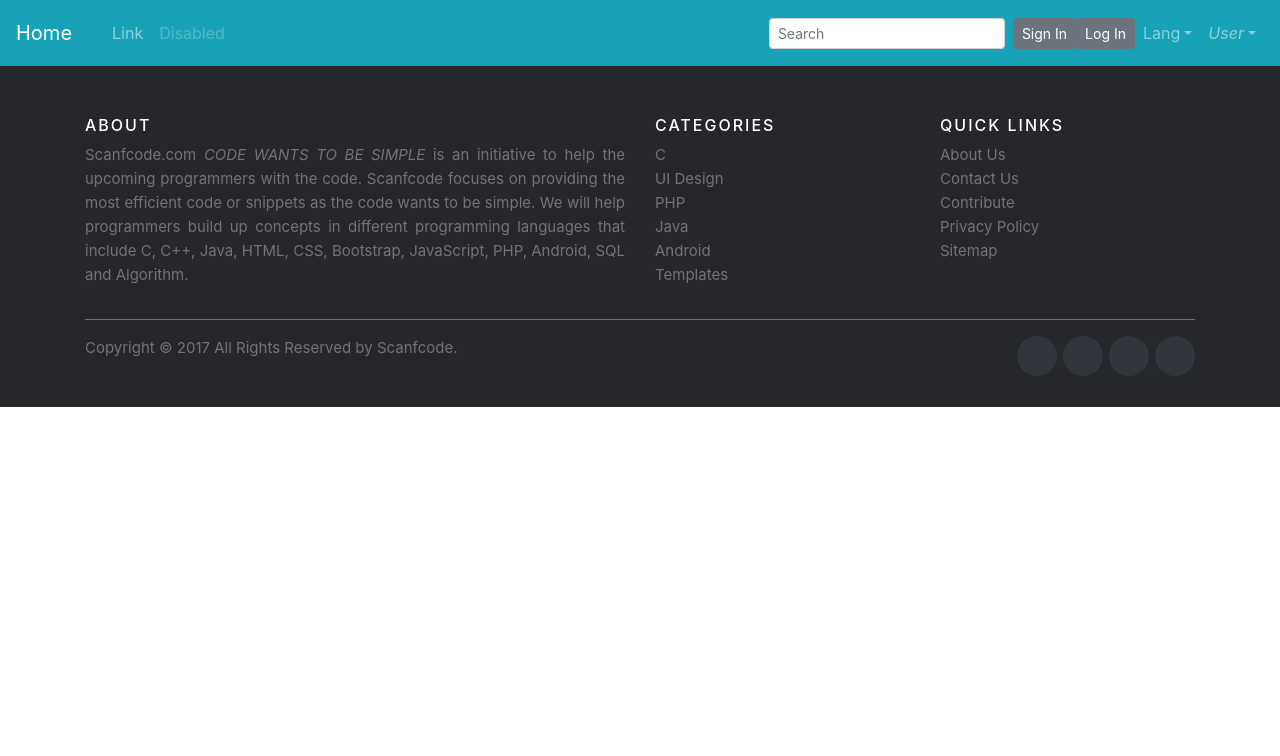
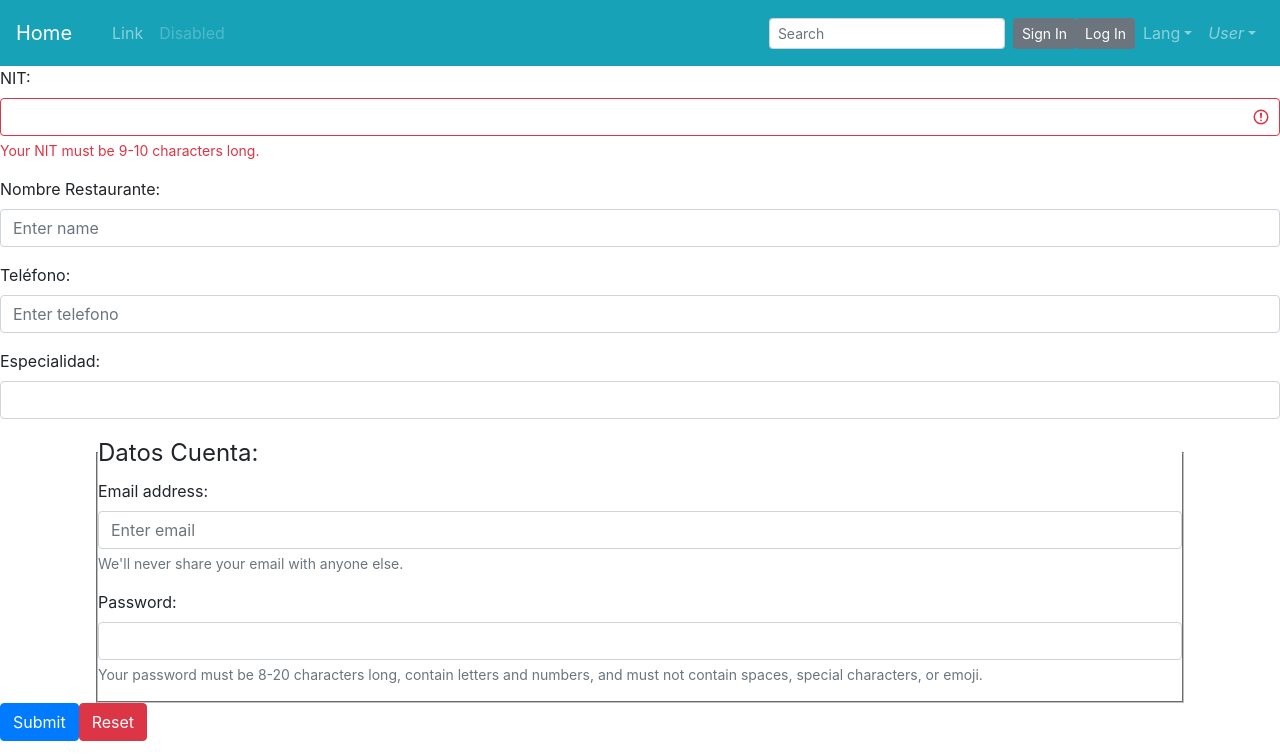
Before and after one commit to ChristianGalindo10/CCD-Front, a Nuxt app: page /sign_in_restaurant in a window 1280 px wide. Shown: the top 756 px of the page. Built offline with nearby package versions, Linux system fonts and the light colour scheme.

Commit message:
Sign in restaurant

```diff
--- a/assets/css/main.scss
+++ b/assets/css/main.scss
@@ -1,3 +1,13 @@
 .nuxt-link-exact-active {
-    color: red;
-  }
+  color: red;
+}
+
+#datosCuenta {
+  border-width: 2px !important;
+  border-style: groove !important;
+  border-color: rgb(192, 192, 192) !important;
+  border-image: initial !important;
+  width: 85%;
+  margin-left: auto;
+  margin-right: auto;
+}
--- /dev/null
+++ b/model/Restaurante.js
@@ -0,0 +1,10 @@
+export default class Restaurante {
+    constructor(nit,nombre,telefono,especialidad,email,password){
+        this.nit = nit;
+        this.nombre = nombre;
+        this.telefono = telefono;
+        this.especialidad = especialidad;
+        this.email = email;
+        this.password = password;
+    }
+}
--- a/pages/sign_in.vue
+++ b/pages/sign_in.vue
@@ -79,7 +79,9 @@ export default {
             // Reset our form values
             this.form.email = ''
             this.form.name = ''
-            this.form.food = null
+            this.form.type = null
+            this.form.celular = null
+            this.form.password = null
             this.form.checked = []
             // Trick to reset/clear native browser form validation state
             this.show = false
--- /dev/null
+++ b/pages/sign_in_restaurant.vue
@@ -0,0 +1,114 @@
+<template>
+  <div>
+    <b-form @submit="onSubmit" @reset="onReset" v-if="show">
+      <b-form-group id="input-group-1" label="NIT:" label-for="input-1">
+        <b-form-input v-model="form.nit" :state="validation" id="input-1" @keypress="onlyNumber" required>
+        </b-form-input>
+        <b-form-invalid-feedback :state="validation">
+          Your NIT must be 9-10 characters long.
+        </b-form-invalid-feedback>
+        <b-form-valid-feedback :state="validation">
+          Looks Good.
+        </b-form-valid-feedback>
+      </b-form-group>
+
+      <b-form-group id="input-group-2" label="Nombre Restaurante:" label-for="input-2">
+        <b-form-input id="input-2" v-model="form.name" placeholder="Enter name" required></b-form-input>
+      </b-form-group>
+
+      <b-form-group id="input-group-3" label="Teléfono:" label-for="input-3">
+        <b-form-input id="input-3" v-model="form.telefono" placeholder="Enter telefono" @keypress="onlyNumber" required>
+        </b-form-input>
+      </b-form-group>
+
+      <b-form-group id="input-group-4" label="Especialidad:" label-for="input-4">
+        <b-form-input id="input-4" v-model="form.especialidad" required></b-form-input>
+      </b-form-group>
+      <fieldset id="datosCuenta">
+        <legend>Datos Cuenta:</legend>
+        <b-form-group id="input-group-5" label="Email address:" label-for="input-5"
+          description="We'll never share your email with anyone else.">
+          <b-form-input id="input-5" v-model="form.email" type="email" placeholder="Enter email" required>
+          </b-form-input>
+        </b-form-group>
+        <b-form-group id="input-group-6" label="Password:" label-for="input-6">
+          <b-form-input type="password" id="input-6" aria-describedby="password-help-block" v-model="form.password"
+            required></b-form-input>
+          <b-form-text id="password-help-block">
+            Your password must be 8-20 characters long, contain letters and numbers, and must not
+            contain spaces, special characters, or emoji.
+          </b-form-text>
+          <!--<b-form-input id="input-5" v-model="form.password" placeholder="Enter password" required></b-form-input>-->
+        </b-form-group>
+      </fieldset>
+
+      <b-button type="submit" variant="primary">Submit</b-button>
+      <b-button type="reset" variant="danger">Reset</b-button>
+    </b-form>
+    <b-card class="mt-3" header="Form Data Result">
+      <pre class="m-0">{{ form }}</pre>
+    </b-card>
+  </div>
+</template>
+
+<script>
+import Restaurante from '../model/Restaurante';
+
+export default {
+  data() {
+    return {
+      form: {
+        nit: '',
+        name: '',
+        especialidad: '',
+        telefono: '',
+        password: '',
+        email:'',
+        checked: []
+      },
+      show: true
+    }
+  },
+  methods: {
+    onSubmit(event) {
+      event.preventDefault()
+      alert(JSON.stringify(this.form))
+      const restaurante = new Restaurante(this.form.nit, this.form.name, this.form.telefono, this.form.especialidad, this.form.email,this.form.password);
+      this.$axios.$post("http://localhost:8080/restaurantes/add", restaurante)
+        .then(response => console.log(response))
+        .catch(error => {
+          this.errorMessage = error.message;
+          console.error("There was an error!", error);
+        });
+    },
+    onReset(event) {
+      event.preventDefault()
+      // Reset our form values
+      this.form.nit = ''
+      this.form.email = ''
+      this.form.name = ''
+      this.form.password = ''
+      this.form.telefono = ''
+      this.form.especialidad = ''
+      this.form.checked = []
+      // Trick to reset/clear native browser form validation state
+      this.show = false
+      this.$nextTick(() => {
+        this.show = true
+      })
+    },
+    onlyNumber($event) {
+      //console.log($event.keyCode); //keyCodes value
+      let keyCode = ($event.keyCode ? $event.keyCode : $event.which);
+      if ((keyCode < 48 || keyCode > 57) && keyCode !== 46) { // 46 is dot
+        $event.preventDefault();
+      }
+    }
+  },
+  computed: {
+    validation() {
+      return this.form.nit.length > 8 && this.form.nit.length < 11
+    }
+  }
+}
+</script>
```
